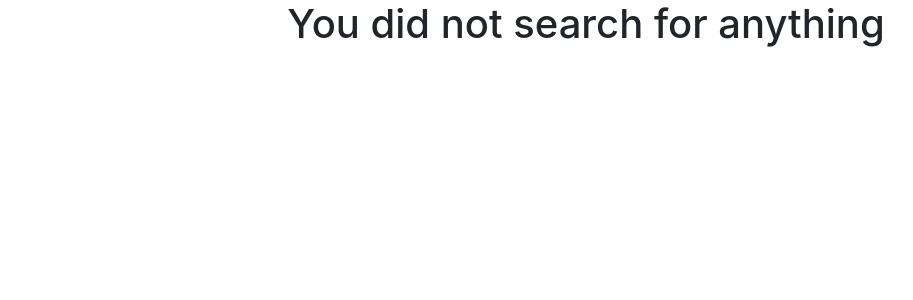
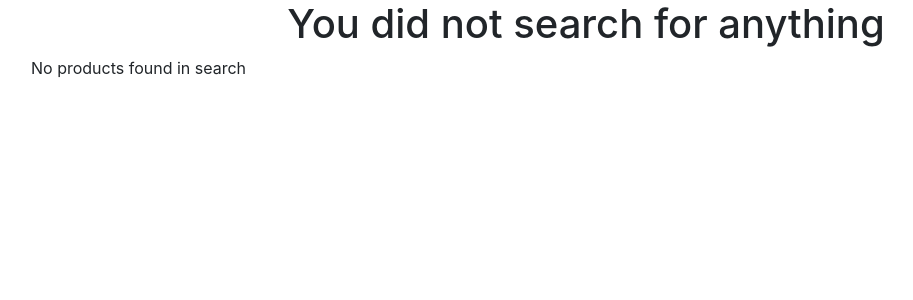
Before and after one commit to dawn0125/Remarcable, a Django app: page /search/ in a window 1280 px wide. Shown: the part 56-356 px from the top of the page, without its empty margins (54-967 px from the left). Run offline with Django 5.2, Linux system fonts and the light colour scheme; some libraries are stand-ins or nearby versions.

Commit message:
product details page

```diff
--- a/catalogue_project/main/templates/products.html
+++ b/catalogue_project/main/templates/products.html
@@ -2,7 +2,7 @@
 <u1>
     {% for product in products %}
     <li>
-        {{product.name}}, {{product.category.name}}
+        <a href="{% url 'product_detail' product.pk %}"> {{product.name}} </a> <u1>: {{product.description}} </u1>
     </li>
     {% endfor %}
 </u1>
--- a/catalogue_project/main/templates/search_page.html
+++ b/catalogue_project/main/templates/search_page.html
@@ -9,6 +9,7 @@
     {% endif %}
 </center>
 
+{% if products %}
 <u1>
     {% for product in products %}
     <li>
@@ -16,4 +17,7 @@
     </li>
     {% endfor %}
 </u1>
+{% else %}
+<u1> No products found in search </u1>
+{% endif %}
 {% endblock %}
--- a/catalogue_project/main/urls.py
+++ b/catalogue_project/main/urls.py
@@ -4,5 +4,6 @@ from . import views
 urlpatterns = [
     path("", views.home, name = "home"),
     path("products/", views.products, name = "products"),
-    path("search/", views.search, name = "search")
+    path("search/", views.search, name = "search"),
+    path("products/<int:pk>/", views.product_page, name = "product_detail")
 ]
--- a/catalogue_project/main/views.py
+++ b/catalogue_project/main/views.py
@@ -1,21 +1,23 @@
-from django.shortcuts import render, HttpResponse
+from django.shortcuts import render, HttpResponse, get_object_or_404
 from django.db.models import Q
 from .models import Product
 
 # Create your views here.
 def home(request):
-    """
-    home page
-    """
+    """home page"""
     return render(request, "home.html")
 
 def products(request):
+    """page for displaying all products"""
     products = Product.objects.all()
     return render(request, "products.html", {"products": products})
 
 def search(request):
+    """search page"""
     if request.method == "POST":
         searched = request.POST['searched']
+        # search product objects for if their name, category, tags,
+        # or description contains the string searched
         products = Product.objects.filter(Q(name__icontains=searched) |
                                           Q(category__name__icontains=searched) |
                                           Q(description__icontains=searched))
@@ -24,3 +26,8 @@ def search(request):
         products = {}
     return render(request, "search_page.html", {"searched" : searched,
                                                 "products" : products})
+
+def product_page(request, pk):
+    """page for displaying information about one product"""
+    product = get_object_or_404(Product, pk=pk)
+    return render(request, "product_page.html", {"product" : product})
```
Also changed, not shown: catalogue_project/main/templates/product_page.html (added, +15 -0 lines).
